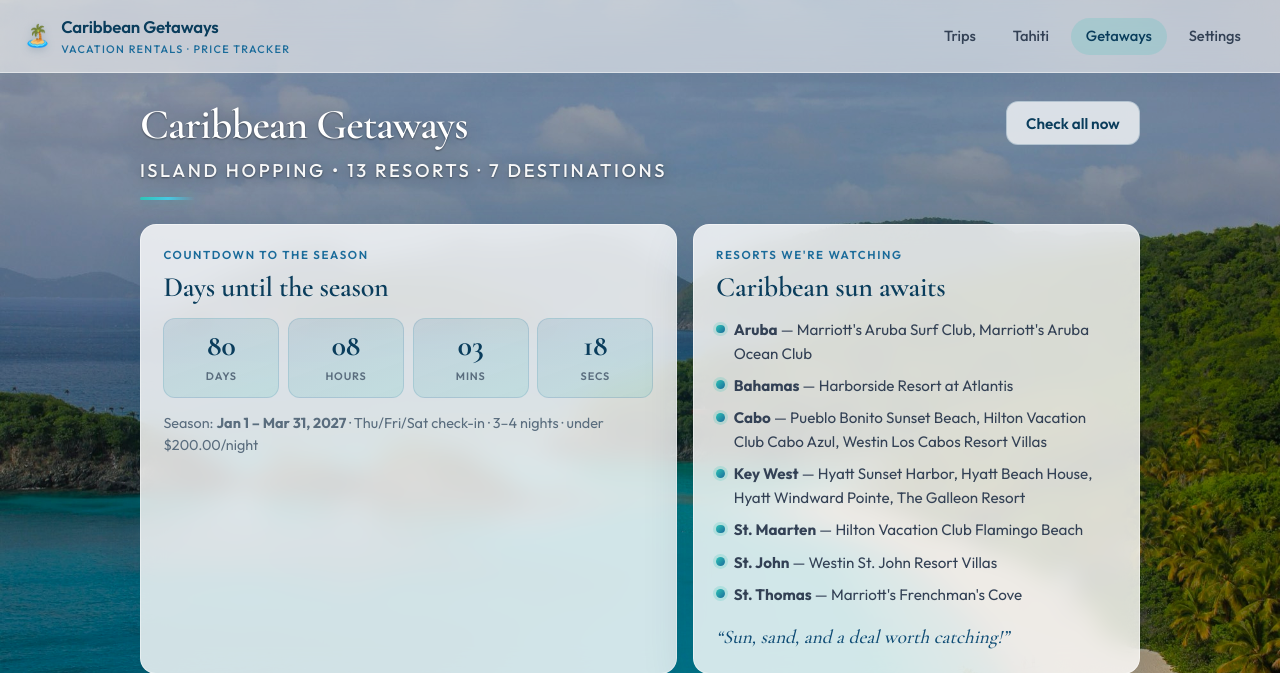
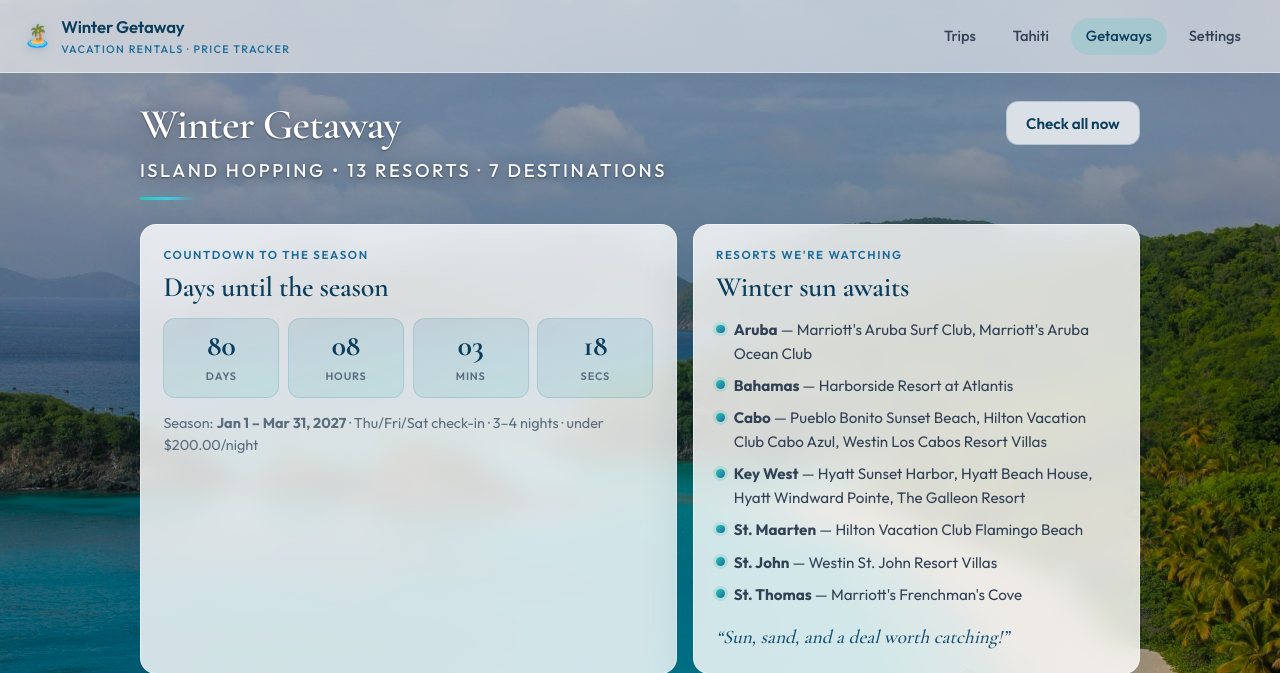
Before and after one commit to cpos97/windstar-tahiti-price-tracker, a FastAPI app: page /getaways in a window 1280 px wide. Shown: the top 673 px of the page. Run offline with FastAPI, Linux system fonts and the light colour scheme.

Commit message:
Rename Caribbean Getaways to Winter Getaway (now includes Cabo and the Bahamas)
Co-Authored-By: Claude Opus 5.5 <noreply@anthropic.com>

```diff
--- a/app/emailer.py
+++ b/app/emailer.py
@@ -702,7 +702,7 @@ def send_getaway_matches_email(matches: list) -> tuple[bool, str]:
     <tr><td align="center" style="padding:32px 16px;">
       <table role="presentation" width="100%" cellspacing="0" cellpadding="0" border="0" style="max-width:640px;background:#FFFFFF;border-radius:18px;overflow:hidden;font-family:-apple-system,BlinkMacSystemFont,'Segoe UI',Helvetica,Arial,sans-serif;">
         <tr><td style="background:#0A3D5C;padding:26px 28px;">
-          <p style="margin:0 0 6px 0;font-size:11px;letter-spacing:0.2em;text-transform:uppercase;color:#7FDBDA;">Caribbean Getaways</p>
+          <p style="margin:0 0 6px 0;font-size:11px;letter-spacing:0.2em;text-transform:uppercase;color:#7FDBDA;">Winter Getaway</p>
           <h1 style="margin:0;font-family:Georgia,serif;font-size:22px;color:#FFFFFF;font-weight:normal;">{escape(subject)}</h1>
         </td></tr>
         <tr><td style="padding:20px 18px 8px 18px;">
--- a/app/getaways.py
+++ b/app/getaways.py
@@ -1,4 +1,4 @@
-"""Watch Koala and RedWeek for short Caribbean timeshare stays.
+"""Watch Koala and RedWeek for short winter-getaway timeshare stays.
 
 The rules: a Thursday, Friday or Saturday check-in between January and March,
 3 or 4 nights, under $200/night (the listed nightly rate, before fees), at a
--- a/app/main.py
+++ b/app/main.py
@@ -345,7 +345,7 @@ def trips_home(request: Request, db: DbDep):
 
 @app.get("/getaways", response_class=HTMLResponse)
 def getaways_page(request: Request, db: DbDep):
-    """Caribbean Getaways dashboard — laid out like the Tahiti one."""
+    """Winter Getaway dashboard — laid out like the Tahiti one."""
     start, end = getaways.season_window()
     today = date.today()
     if today < start:
--- a/templates/getaways.html
+++ b/templates/getaways.html
@@ -1,8 +1,8 @@
 {% extends "base.html" %}
-{% block title %}Caribbean Getaways · Trip Tracker{% endblock %}
+{% block title %}Winter Getaway · Trip Tracker{% endblock %}
 {% block body_class %}theme-caribbean{% endblock %}
 {% block brand_icon %}🏝️{% endblock %}
-{% block brand_name %}Caribbean Getaways{% endblock %}
+{% block brand_name %}Winter Getaway{% endblock %}
 {% block brand_sub %}Vacation Rentals · Price Tracker{% endblock %}
 {% block footer_text %}Koala · RedWeek · {{ resort_count }} resorts · checks every {{ check_hours }} hours · <a class="photo-credit" href="https://commons.wikimedia.org/wiki/File:Trunk_Bay,_St._John_USVI.jpg" target="_blank" rel="noopener">Photo: Trunk Bay, St. John by Navin75</a> (<a class="photo-credit" href="https://creativecommons.org/licenses/by-sa/2.0/" target="_blank" rel="noopener">CC BY-SA 2.0</a>){% endblock %}
 
@@ -32,7 +32,7 @@
 {% block content %}
 <section class="hero">
   <div class="hero-title-block">
-    <h1 class="hero-title">Caribbean Getaways</h1>
+    <h1 class="hero-title">Winter Getaway</h1>
     <p class="hero-subtitle">Island Hopping • {{ resort_count }} Resorts · {{ resort_groups | length }} Destinations</p>
   </div>
   <form action="/getaways/check" method="post" id="check-getaways-form">
@@ -66,7 +66,7 @@
 
   <div class="card highlights-card">
     <p class="eyebrow">Resorts we're watching</p>
-    <h2>Caribbean sun awaits</h2>
+    <h2>Winter sun awaits</h2>
     <ul class="highlights-list">
       {% for area, names in resort_groups.items() %}
       <li><span class="dot"></span><span><strong>{{ area }}</strong> — {{ names | join(', ') }}</span></li>
--- a/templates/trips.html
+++ b/templates/trips.html
@@ -1,7 +1,7 @@
 {% extends "base.html" %}
 {% block title %}Trip Tracker{% endblock %}
 {% block body_class %}theme-palms{% endblock %}
-{% block footer_text %}Tahiti cruise checked every {{ check_interval | default(60) }} min · Getaways every 6 h · <a class="photo-credit" href="https://commons.wikimedia.org/wiki/File:Trunk_Bay,_St._John_USVI.jpg" target="_blank" rel="noopener">Caribbean photo: Navin75</a> (<a class="photo-credit" href="https://creativecommons.org/licenses/by-sa/2.0/" target="_blank" rel="noopener">CC BY-SA 2.0</a>){% endblock %}
+{% block footer_text %}Tahiti cruise checked every {{ check_interval | default(60) }} min · Getaways every 6 h · <a class="photo-credit" href="https://commons.wikimedia.org/wiki/File:Trunk_Bay,_St._John_USVI.jpg" target="_blank" rel="noopener">Winter Getaway photo: Navin75</a> (<a class="photo-credit" href="https://creativecommons.org/licenses/by-sa/2.0/" target="_blank" rel="noopener">CC BY-SA 2.0</a>){% endblock %}
 
 {% block content %}
 {# Palm silhouettes: one shape, drawn twice (mirrored on the right) #}
@@ -57,7 +57,7 @@
     <span class="tile-icon" aria-hidden="true">🏝️</span>
     <span class="tile-body">
       <span class="tile-kicker">Vacation rentals · {{ getaway_season }}</span>
-      <span class="tile-title">Caribbean Getaways</span>
+      <span class="tile-title">Winter Getaway</span>
       <span class="tile-stats">
         <span class="tile-chip">{{ getaway_matches }} match{% if getaway_matches != 1 %}es{% endif %}</span>
         {% if getaway_cheapest %}
```
